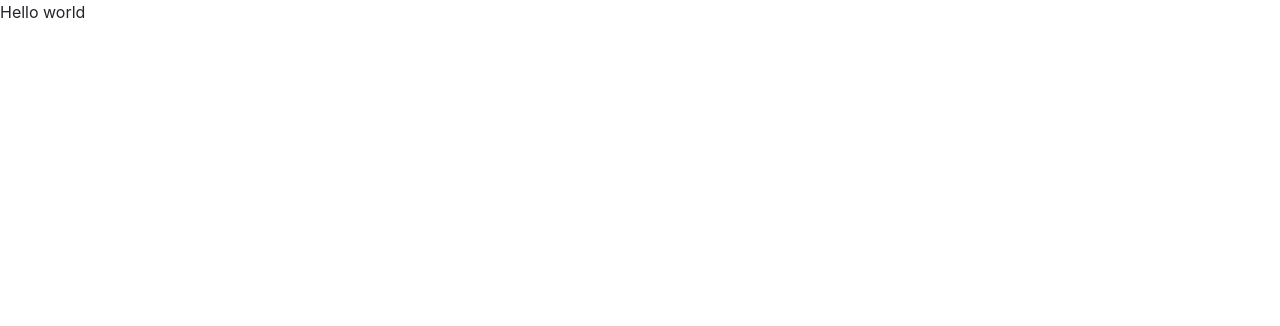
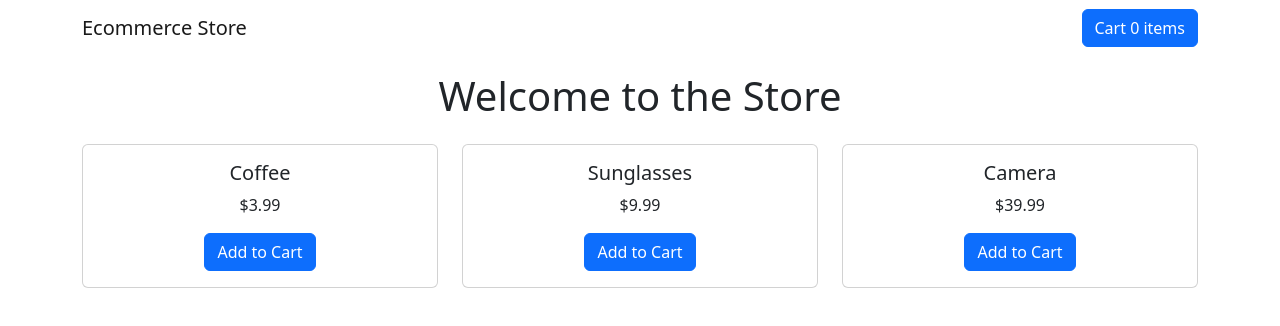
Before and after one commit to tichif/react-shopping-cart, a React (Create React App) app: page / in a window 1280 px wide. Shown: the top 326 px of the page. Built offline with nearby package versions, Linux system fonts and the light colour scheme; the HTML template or start-up script is replaced by a standard one.

Commit message:
Create the homepage

```diff
--- a/src/App.js
+++ b/src/App.js
@@ -1,5 +1,25 @@
+import 'bootstrap/dist/css/bootstrap.min.css';
+import { Container } from 'react-bootstrap';
+import { BrowserRouter as Router, Routes, Route } from 'react-router-dom';
+
+import NavbarComponent from './components/Navbar';
+import Cancel from './pages/Cancel';
+import Home from './pages/Home';
+import Success from './pages/Success';
+
 const App = () => {
-  return <div>Hello world</div>;
+  return (
+    <Router>
+      <Container>
+        <NavbarComponent />
+        <Routes>
+          <Route index element={<Home />} />
+          <Route path='success' element={<Success />} />
+          <Route path='cancel' element={<Cancel />} />
+        </Routes>
+      </Container>
+    </Router>
+  );
 };
 
 export default App;
--- a/src/components/Navbar.jsx
+++ b/src/components/Navbar.jsx
@@ -0,0 +1,15 @@
+import { Container, Button, Navbar, Modal } from 'react-bootstrap';
+
+const NavbarComponent = () => {
+  return (
+    <Navbar expand='sm'>
+      <Navbar.Brand href='/'>Ecommerce Store</Navbar.Brand>
+      <Navbar.Toggle />
+      <Navbar.Collapse className='justify-content-end'>
+        <Button>Cart 0 items</Button>
+      </Navbar.Collapse>
+    </Navbar>
+  );
+};
+
+export default NavbarComponent;
--- /dev/null
+++ b/src/components/ProductCard.jsx
@@ -0,0 +1,15 @@
+import { Card, Form, Button, Row, Col } from 'react-bootstrap';
+
+const ProductCard = ({ product }) => {
+  return (
+    <Card>
+      <Card.Body>
+        <Card.Title>{product.title}</Card.Title>
+        <Card.Text>${product.price}</Card.Text>
+        <Button variant='primary'>Add to Cart</Button>
+      </Card.Body>
+    </Card>
+  );
+};
+
+export default ProductCard;
--- /dev/null
+++ b/src/pages/Cancel.jsx
@@ -0,0 +1,7 @@
+import React from 'react';
+
+const Cancel = () => {
+  return <h1>Sorry, you cancel your Stripe payment</h1>;
+};
+
+export default Cancel;
--- /dev/null
+++ b/src/pages/Home.jsx
@@ -0,0 +1,23 @@
+import { Row, Col } from 'react-bootstrap';
+
+import { productArray } from '../productStore';
+import ProductCard from '../components/ProductCard';
+
+const Home = () => {
+  return (
+    <>
+      <h1 align='center' className='p-3'>
+        Welcome to the Store
+      </h1>
+      <Row xs={1} md={3} className='g-4'>
+        {productArray.map((product) => (
+          <Col align='center' key={product.id}>
+            <ProductCard product={product} />
+          </Col>
+        ))}
+      </Row>
+    </>
+  );
+};
+
+export default Home;
--- /dev/null
+++ b/src/pages/Success.jsx
@@ -0,0 +1,7 @@
+import React from 'react';
+
+const Success = () => {
+  return <h1>Thank you for your purchase</h1>;
+};
+
+export default Success;
--- /dev/null
+++ b/src/productStore.js
@@ -0,0 +1,30 @@
+const productArray = [
+  {
+    id: '1',
+    title: 'Coffee',
+    price: 3.99,
+  },
+  {
+    id: '2',
+    title: 'Sunglasses',
+    price: 9.99,
+  },
+  {
+    id: '3',
+    title: 'Camera',
+    price: 39.99,
+  },
+];
+
+function getProduct(id) {
+  let productData = productArray.find((p) => p.id === id);
+
+  if (!productData) {
+    console.log('Product not found...');
+    return;
+  }
+
+  return productData;
+}
+
+export { productArray, getProduct };
```
